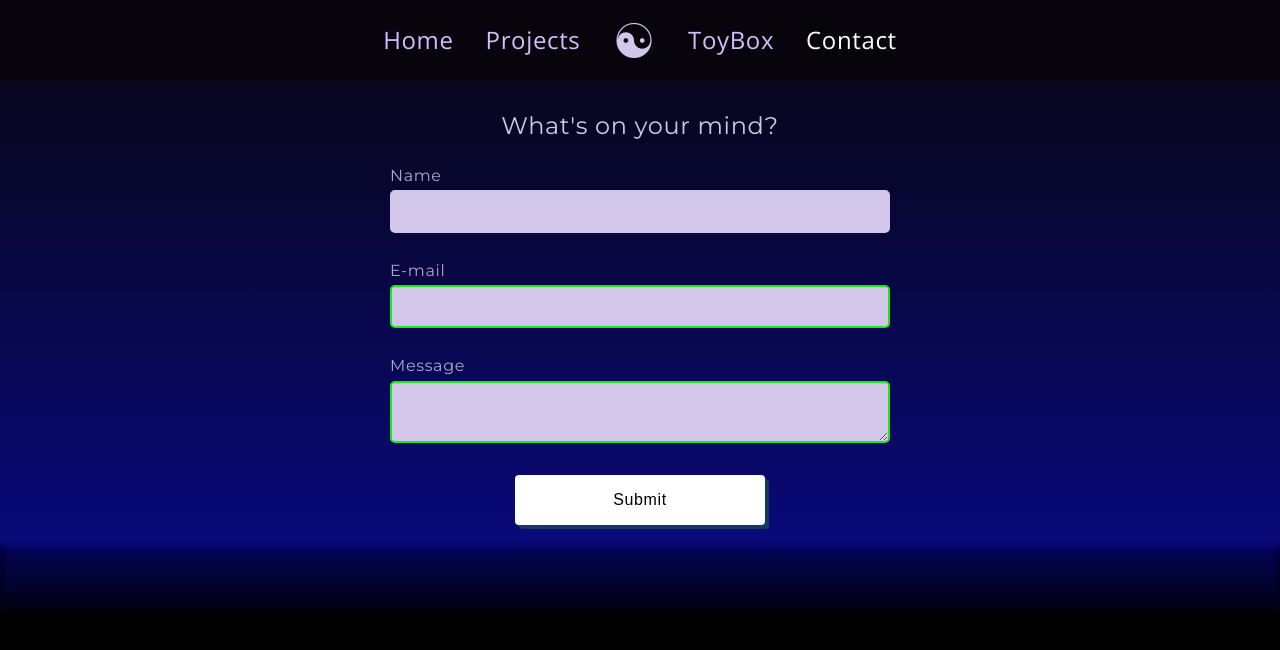
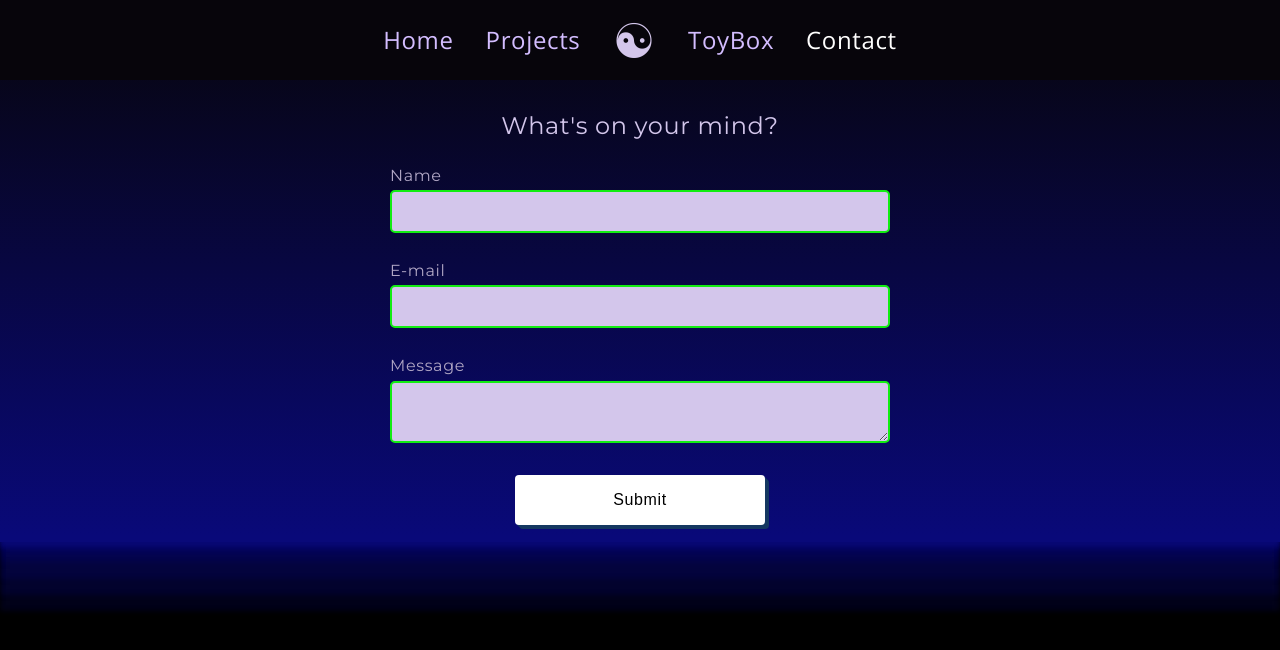
Before and after one commit to Ian84Be/portfolio-react, a React (Create React App) app in the folder client/: page /Contact in a window 1280 px wide. Shown: the top 650 px of the page. Built offline with nearby package versions, Linux system fonts and the light colour scheme.

Commit message:
add noselect to guitbox toggle, remove autofocus on contact form

```diff
--- a/client/src/components/Contact.js
+++ b/client/src/components/Contact.js
@@ -68,7 +68,6 @@ const Contact = ({ lightMode }) => {
             <label htmlFor="name">Name</label>
             <input
               required
-              autoFocus={true}
               id="name"
               name="name"
               type="text"
--- a/client/src/scss/ToyBox/GuitBox.scss
+++ b/client/src/scss/ToyBox/GuitBox.scss
@@ -100,6 +100,7 @@
 
 .controls {
   @include formRange();
+  @include noSelect();
   align-items: center;
   cursor: pointer;
   display: flex;
```
